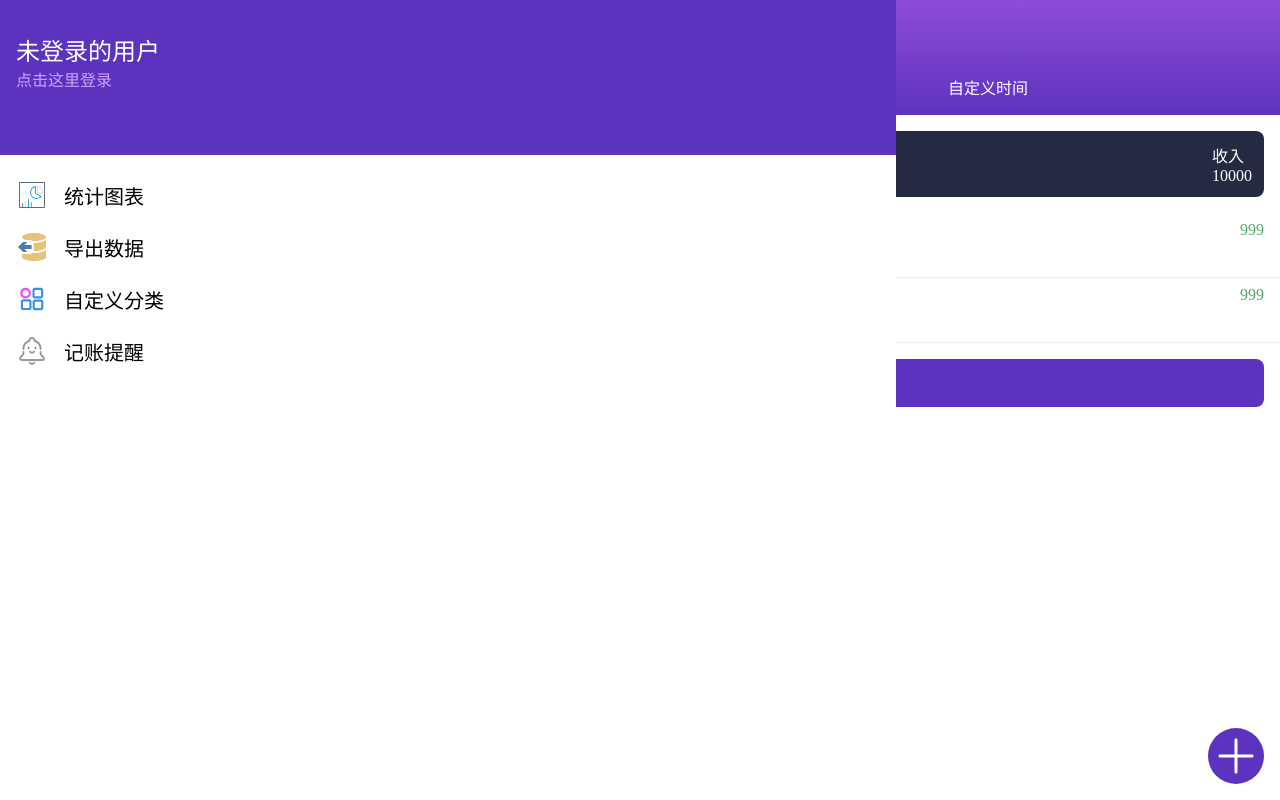
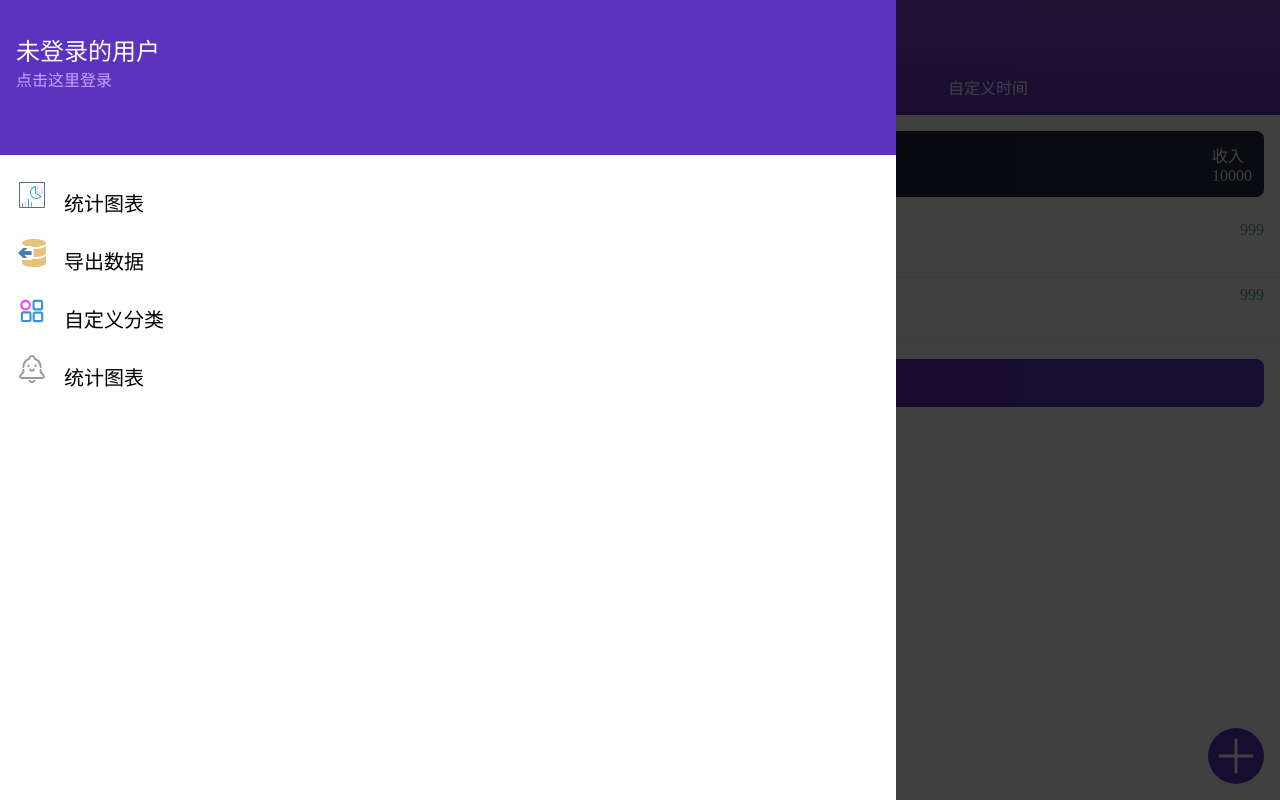
Before and after one commit to zhaobw61/react-mangosteen, a React (Vite) app: page /items in a window 1280 px wide. Both pictures are taken after a click on the picture 36 px from the left and 29 px from the top of the page. Built offline with nearby package versions, Linux system fonts and the light colour scheme.

Commit message:
给菜单添加跳转

```diff
--- a/src/components/TopMenu.module.scss
+++ b/src/components/TopMenu.module.scss
@@ -5,4 +5,14 @@
   width: 70vw;
   height: 100vh;
   background-color: #fff;
+  z-index: var(--z-menu);
 }
+.mask {
+  position: fixed;
+  top: 0;
+  left: 0;
+  width: 100%;
+  height: 100%;
+  background-color: rgba(0,0,0,0.75);
+  z-index: calc(var(--z-menu) - 1);
+}
--- a/src/components/TopMenu.tsx
+++ b/src/components/TopMenu.tsx
@@ -2,9 +2,19 @@ import styles from './TopMenu.module.scss'
 import { CurrentUser } from './TopMenu/CurrentUser'
 import { Menu } from './TopMenu/Menu'
 
-export const TopMenu: React.FC = () => {
-  return (<div className={styles.topMenuWrap}>
-    <CurrentUser />
-    <Menu />
-  </div>)
+interface Props {
+  onClickMask: () => void
 }
+
+export const TopMenu: React.FC<Props> = (props) => {
+  const { onClickMask } = props
+  return (
+    <>
+      <div className={styles.mask} onClick={onClickMask}></div>
+      <div className={styles.topMenuWrap}>
+        <CurrentUser />
+        <Menu />
+      </div>
+    </>
+  )
+}
--- a/src/components/TopMenu/Menu.tsx
+++ b/src/components/TopMenu/Menu.tsx
@@ -1,16 +1,30 @@
+import { NavLink } from 'react-router-dom'
 import chartSVG from '../../assets/icons/chart.svg'
 import exportSVG from '../../assets/icons/export.svg'
 import categorySVG from '../../assets/icons/category.svg'
 import notySVG from '../../assets/icons/noty.svg'
 import styles from './Menu.module.scss'
 
+const items = [
+  { key: 'chart', text: '统计图表', to: '/chart', svgName: chartSVG },
+  { key: 'export', text: '导出数据', to: '/export', svgName: exportSVG },
+  { key: 'category', text: '自定义分类', to: '/chart', svgName: categorySVG },
+  { key: 'chart', text: '统计图表', to: '/chart', svgName: notySVG }
+]
+
 export const Menu: React.FC = () => {
   return (
     <ul className={styles.menuWrap}>
-      <li><img src={chartSVG} alt="" />统计图表</li>
-      <li><img src={exportSVG} alt="" />导出数据</li>
-      <li><img src={categorySVG} alt="" />自定义分类</li>
-      <li><img src={notySVG} alt="" />记账提醒</li>
+      {
+        items.map((item) => {
+          return <li key={item.key}>
+                    <NavLink to={item.to}>
+                      <img src={item.svgName} alt="" />
+                      { item.text }
+                    </NavLink>
+                  </li>
+        })
+      }
     </ul>
   )
 }
--- a/src/global.scss
+++ b/src/global.scss
@@ -1,6 +1,8 @@
-// :root {
-
-// }
+:root {
+  --z-default: 128;
+  --z-menu: 128;
+  --z-dialog: 512;
+}
 * {
   margin: 0;
   padding: 0;
--- a/src/pages/ItemPage.tsx
+++ b/src/pages/ItemPage.tsx
@@ -43,7 +43,7 @@ export const ItemPage: React.FC = () => {
     }
   ])
   // const [visible, setVisible] = useState(false)
-  const { visible } = useMenuStore()
+  const { visible, setVisible } = useMenuStore()
   return (
     <div>
       {/* <MenuContext.Provider value={{
@@ -57,7 +57,11 @@ export const ItemPage: React.FC = () => {
         <ItemsSummary />
         <ItemsList items={items} />
         <AddItemFloatButton />
-        { visible ? <TopMenu /> : null}
+        { visible
+          ? <TopMenu onClickMask={() => {
+            setVisible(false)
+          }}/>
+          : null}
       {/* </MenuContext.Provider> */}
     </div>
   )
```
